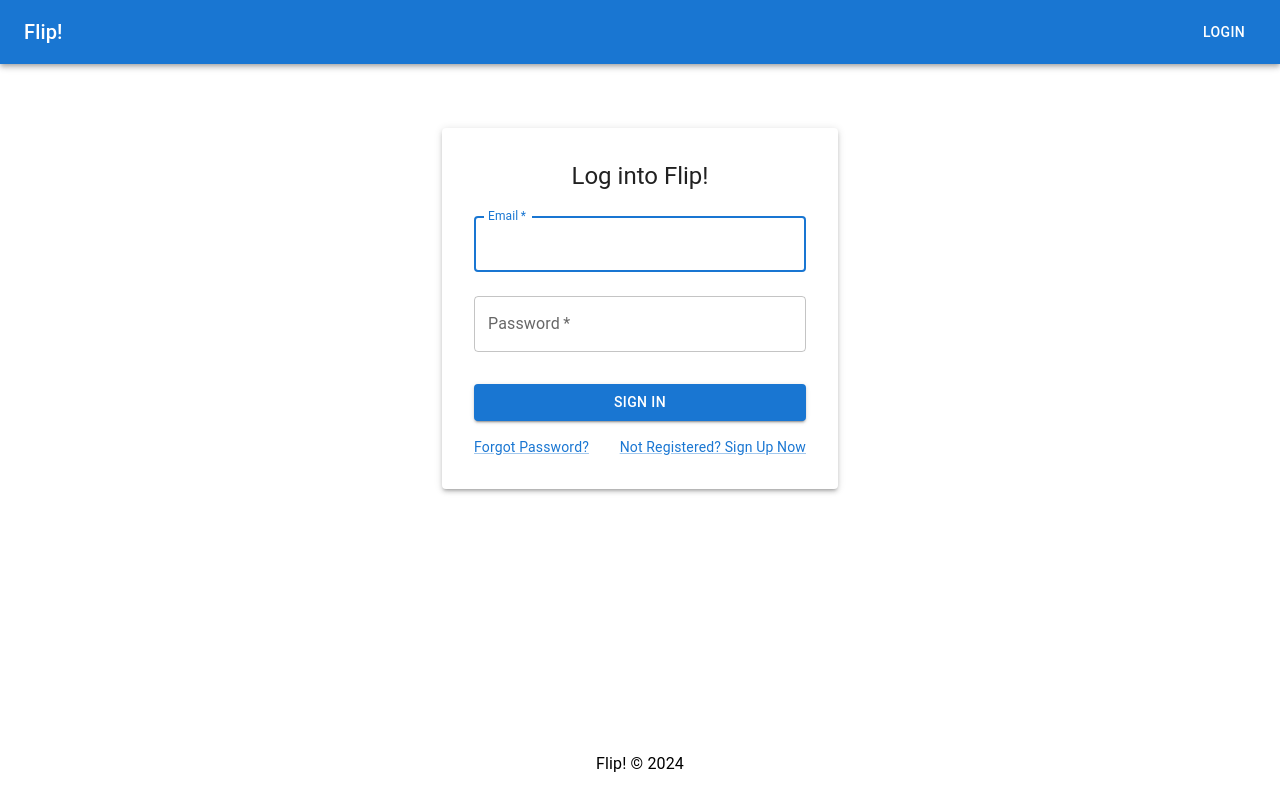
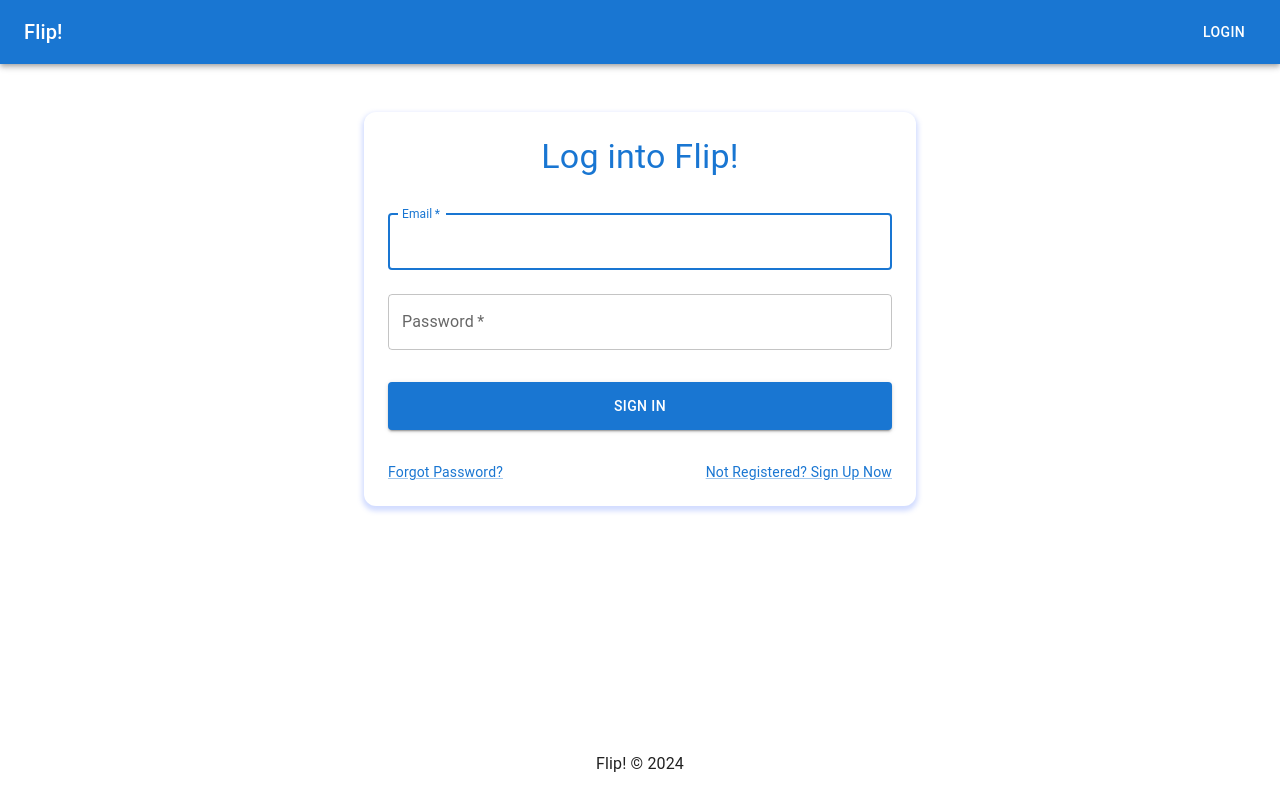
Before and after one commit to sydneybeutler/flip-project, a React (Create React App) app: page /login in a window 1280 px wide. Built offline with nearby package versions, Linux system fonts and the light colour scheme.

Commit message:
Updated Login Page to look more like sign up

```diff
--- a/src/pages/Login.js
+++ b/src/pages/Login.js
@@ -1,5 +1,5 @@
 import React, { useState } from 'react';
-import { Container, Typography, TextField, Button, Box, Link, Paper, Alert } from '@mui/material';
+import { Container, Typography, TextField, Button, Box, Link, Paper, Alert, CssBaseline } from '@mui/material';
 import { useNavigate } from 'react-router-dom';
 import Header from '../components/Header'; // Make sure the path is correct
 
@@ -35,8 +35,7 @@ const Login = () => {
             const data = await response.json();
             if (response.ok) {
                 console.log('Login successful:', data);
-                // Navigate to dashboard or other appropriate page
-                navigate('/dashboard'); // Adjust the path as needed for your routing
+                navigate('/dashboard');
             } else {
                 setError(data.message || 'Login failed. Please check your credentials.');
             }
@@ -47,14 +46,23 @@ const Login = () => {
 
     return (
         <>
-            <Header showBackHome={true} /> {/* This will show the header with a "Back to Home" button */}
-            <Container component="main" maxWidth="xs">
-                <Paper elevation={3} sx={{ marginTop: 8, padding: 4, display: 'flex', flexDirection: 'column', alignItems: 'center' }}>
-                    <Typography component="h1" variant="h5" align="center">
+            <Header showBackHome={true} />
+            <CssBaseline />
+            <Container component="main" maxWidth="sm">
+                <Paper elevation={6} sx={{
+                    my: { xs: 3, md: 6 },
+                    p: { xs: 2, md: 3 },
+                    display: 'flex',
+                    flexDirection: 'column',
+                    alignItems: 'center',
+                    borderRadius: '12px',
+                    boxShadow: '0 3px 5px 2px rgba(105, 140, 255, .3)',
+                }}>
+                    <Typography component="h1" variant="h4" color="primary" gutterBottom>
                         Log into Flip!
                     </Typography>
-                    <Box component="form" onSubmit={handleSubmit} sx={{ mt: 1 }}>
-                        {error && <Alert severity="error">{error}</Alert>}
+                    <Box component="form" onSubmit={handleSubmit} sx={{ mt: 1, width: '100%' }}>
+                        {error && <Alert severity="error" sx={{ width: '100%' }}>{error}</Alert>}
                         <TextField
                             margin="normal"
                             required
@@ -66,6 +74,7 @@ const Login = () => {
                             autoFocus
                             value={credentials.emailOrPhone}
                             onChange={handleChange}
+                            variant="outlined"
                         />
                         <TextField
                             margin="normal"
@@ -78,20 +87,22 @@ const Login = () => {
                             autoComplete="current-password"
                             value={credentials.password}
                             onChange={handleChange}
+                            variant="outlined"
                         />
                         <Button
                             type="submit"
                             fullWidth
                             variant="contained"
-                            sx={{ mt: 3, mb: 2 }}
+                            color="primary"
+                            sx={{ mt: 3, mb: 2, py: 1.5 }}
                         >
                             Sign In
                         </Button>
-                        <Box display="flex" justifyContent="space-between" alignItems="center">
+                        <Box display="flex" justifyContent="space-between" alignItems="center" sx={{ mt: 2 }}>
                             <Link href="#" variant="body2">
                                 Forgot Password?
                             </Link>
-                            <Link href="/signup" variant="body2"> {/* This href directs to the Signup page */}
+                            <Link href="/signup" variant="body2">
                                 Not Registered? Sign Up Now
                             </Link>
                         </Box>
```
